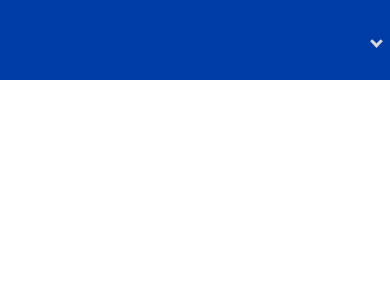
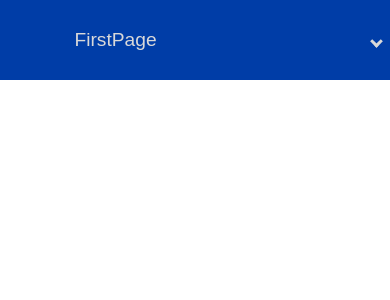
Before and after one commit to davidbister/i3-react-test, a React (Create React App) app in the folder i3-react-test/: page / in a window 390 px wide. Shown: the top 300 px of the page. Built offline with nearby package versions, Linux system fonts and the light colour scheme.

Commit message:
navbar js scss 2/2 finished

```diff
--- a/i3-react-test/src/components/Navbar.js
+++ b/i3-react-test/src/components/Navbar.js
@@ -4,10 +4,10 @@ import './Navbar.scss';
 
 function Navbar() {
     const [click, setClick] = useState(false);
-    const [dropdown, setDropdown] = useState(false);
 
     const handleClick = () => setClick(!click);
     const closeMobileMenu = () => setClick(false);
+
     return (
         <>
         <nav className="navbar">
@@ -16,7 +16,7 @@ function Navbar() {
         </div>
         <ul className={click ? 'nav-menu active' : 'nav-menu'}>
           <li className='nav-item'>
-            <Link to='/' className='nav-links' onClick={closeMobileMenu}>
+            <Link to='/' className='nav-links ' onClick={closeMobileMenu}>
              FirstPage
             </Link>
           </li>
@@ -28,6 +28,7 @@ function Navbar() {
           </li>
 
 
+
           </ul>
         </nav>
 
--- a/i3-react-test/src/components/Navbar.scss
+++ b/i3-react-test/src/components/Navbar.scss
@@ -51,7 +51,7 @@ $fontColorWhite: #d9d9d9;
     position: relative;
   }
 
-  .nav-menu {
+  .nav-menu li:not(:first-child) {
     display: flex;
     flex-direction: column;
     width: 100%;
@@ -63,7 +63,7 @@ $fontColorWhite: #d9d9d9;
     transition: all 0.5s ease;
   }
 
-  .nav-menu.active {
+  .nav-menu.active li:not(:first-child) {
     background: $navbarColor;
     left: 0;
     opacity: 1;
```
